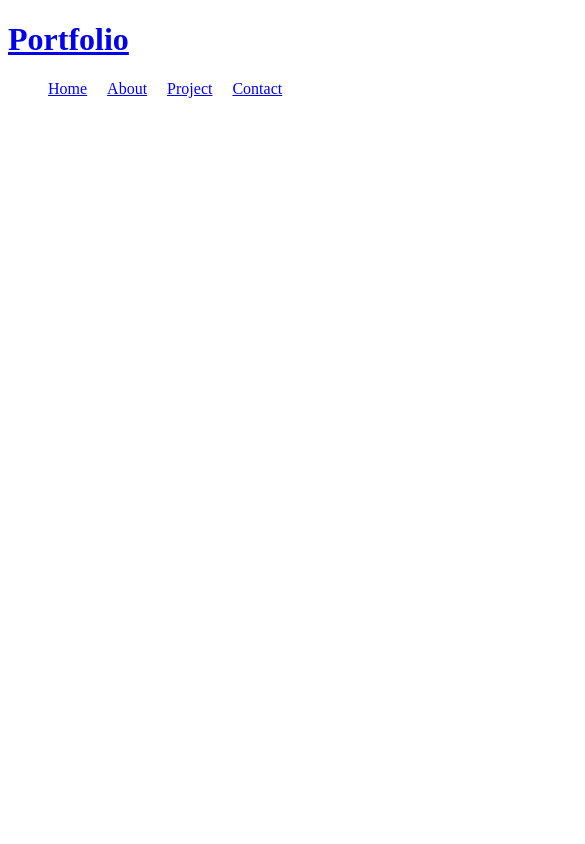
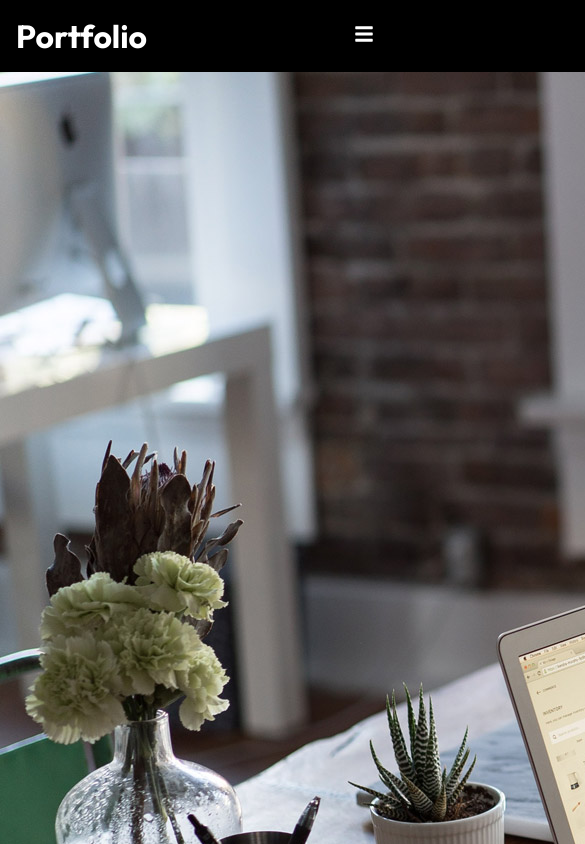
Before and after one commit to nsdhl/my-portfolio, a React (Create React App) app: page / in a window 390 px wide. Shown: the top 844 px of the page, 585 px wide, since content can reach past the window. Built offline with nearby package versions, Linux system fonts and the light colour scheme.

Commit message:
feat: updated responsive design and component

```diff
--- /dev/null
+++ b/src/components/Heroimage.js
@@ -0,0 +1,28 @@
+import "./HeroimgStyles.css";
+import Introimage from "../assets/intro-bg.jpg";
+import React from "react";
+import { Link } from "react-router-dom";
+
+const Heroimage = () => {
+  return (
+    <div className="hero">
+      <div className="mask">
+        <img className="into-image" src={Introimage} alt="Introimage" />
+      </div>
+      <div className="content">
+        <p>HI, I'M Nischal Dahal</p>
+        <h1>Software Developer</h1>
+        <div>
+          <Link to="/project" className="btn">
+            project
+          </Link>
+          <Link to="/contact" className="btn-light">
+            contact
+          </Link>
+        </div>
+      </div>
+    </div>
+  );
+};
+
+export default Heroimage;
--- /dev/null
+++ b/src/components/HeroimgStyles.css
@@ -0,0 +1,8 @@
+.mask {
+  width: 100%;
+  height: 100vh;
+  position: relative;
+  background-size: cover;
+  background-position: center;
+  background-repeat: no-repeat;
+}
--- a/src/components/Navbar.js
+++ b/src/components/Navbar.js
@@ -1,14 +1,19 @@
 import "./NavbarStyles.css";
 import { Link } from "react-router-dom";
-import React from "react";
+import React, { useState } from "react";
+import { FaBars } from "react-icons/fa";
+import { FaTimes } from "react-icons/fa";
 
 const Navbar = () => {
+  const [click, setClick] = useState(false);
+
+  const handleClick = () => setClick(!click);
   return (
     <div className="header">
       <Link to="/">
         <h1 className="logo">Portfolio</h1>
       </Link>
-      <ul className="nav-menu">
+      <ul className={click ? "nav-menu active" : "nav-menu"}>
         <li>
           <Link to="/">Home</Link>
         </li>
@@ -22,6 +27,13 @@ const Navbar = () => {
           <Link to="/contact">Contact</Link>
         </li>
       </ul>
+      <div className="hamburger" onClick={handleClick}>
+        {click ? (
+          <FaTimes size={20} style={{ color: "#fff" }} />
+        ) : (
+          <FaBars size={20} style={{ color: "#fff" }} />
+        )}
+      </div>
     </div>
   );
 };
--- a/src/components/NavbarStyles.css
+++ b/src/components/NavbarStyles.css
@@ -1,9 +1,65 @@
+.header {
+  display: flex;
+  justify-content: space-between;
+  align-items: center;
+  padding: 1rem;
+}
+
 .nav-menu {
-    display: flex;
+  display: flex;
 }
 
 .nav-menu li {
-    list-style: none;
-    margin-right: 20px;
-    float: right;
+  list-style: none;
+  margin-right: 20px;
 }
+
+h1,
+h4,
+p,
+a {
+  color: #fff;
+  text-decoration: none;
+}
+
+.nav-menu li a {
+  font-size: 1.2 rem;
+  font-weight: 500;
+}
+
+ul {
+  list-style-type: none;
+}
+
+.hamburger {
+  display: none;
+}
+
+@media screen and (max-width: 1040px) {
+  .nav-menu {
+    flex-direction: column;
+    justify-items: center;
+    align-items: center;
+    width: 100%;
+    height: 100vh;
+    background: rgba(0, 0, 0, 0.9);
+    position: absolute;
+    top: 0;
+    left: -100%;
+    z-index: -3;
+    transition: 0.3s
+  }
+
+  .nav-menu.active {
+    left: 0;
+  }
+  .nav-menu {
+    padding: 1rem 0;
+  }
+  .nav-menu li a {
+    font-size: 2rem;
+  }
+  .hamburger {
+    display: initial;
+  }
+}
--- a/src/index.css
+++ b/src/index.css
@@ -0,0 +1,12 @@
+@import url("https://fonts.googleapis.com/css2?family=Jost:wght@300&family=Outfit:wght@100;200;300;400;500;600;700;800;900&display=swap");
+
+*{
+    box-sizing: border-box;
+    margin: 0;
+    padding: 0;
+    font-family: 'Outfit', sans-serif;
+}
+
+body {
+    background: #000;
+}
--- a/src/routes/Home.js
+++ b/src/routes/Home.js
@@ -1,10 +1,13 @@
 import React from 'react'
 import Navbar from '../components/Navbar'
+import Heroimage from '../components/Heroimage'
+
 
 const Home = () => {
   return (
     <div>
       <Navbar />
+      <Heroimage/>
     </div>
   )
 }
```
Also changed, not shown: src/assets/intro-bg.jpg (added), src/assets/portfolio.jpg (added).
